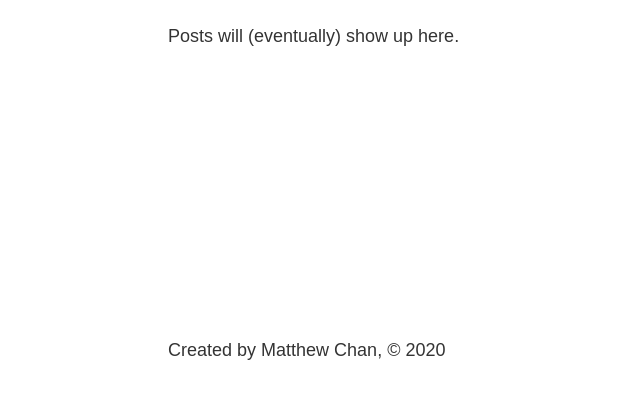
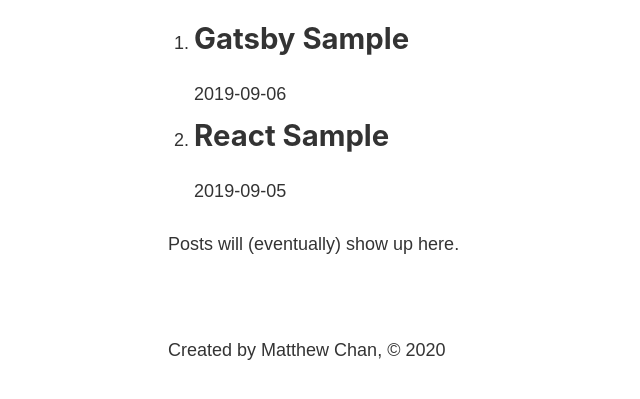
Before and after one commit to multimattia/personal-website, a Gatsby site: page /blog in a window 1280 px wide. Shown: the part 393-792 px from the top of the page, without its empty margins (115-755 px from the left). Built offline with nearby package versions, Linux system fonts and the light colour scheme; Gatsby itself is replaced by a stand-in of ours.

Commit message:
Generate blog post headers from markdown files

```diff
--- a/src/pages/blog.js
+++ b/src/pages/blog.js
@@ -1,33 +1,40 @@
-import React from "react";
-import { graphql, useStaticQuery } from "gatsby";
+import React from "react"
+import { graphql, useStaticQuery } from "gatsby"
 
-import Layout from "../components/layout";
+import Layout from "../components/layout"
 
 const BlogPage = () => {
-  // const data = useStaticQuery(graphql`
-  //   query {
-  //     allMarkdownRemark {
-  //       edges {
-  //         node {
-  //           frontmatter {
-  //             title
-  //             date
-  //           }
-  //         }
-  //       }
-  //     }
-  //   }
-  // `);
-
-  // const blogData = data.allMarkdownRemark.edges.node.frontmatter
-  // console.log(blogData);
+  const data = useStaticQuery(graphql`
+    query {
+      allMarkdownRemark {
+        edges {
+          node {
+            frontmatter {
+              title
+              date
+            }
+          }
+        }
+      }
+    }
+  `)
 
   return (
     <Layout>
       <h1>Blog</h1>
+      <ol>
+        {data.allMarkdownRemark.edges.map((edge) => {
+          return (
+            <li>
+              <h2>{edge.node.frontmatter.title}</h2>
+              <p>{edge.node.frontmatter.date}</p>
+            </li>
+          )
+        })}
+      </ol>
       <p>Posts will (eventually) show up here.</p>
     </Layout>
-  );
+  )
 }
 
-export default BlogPage;
+export default BlogPage
```
